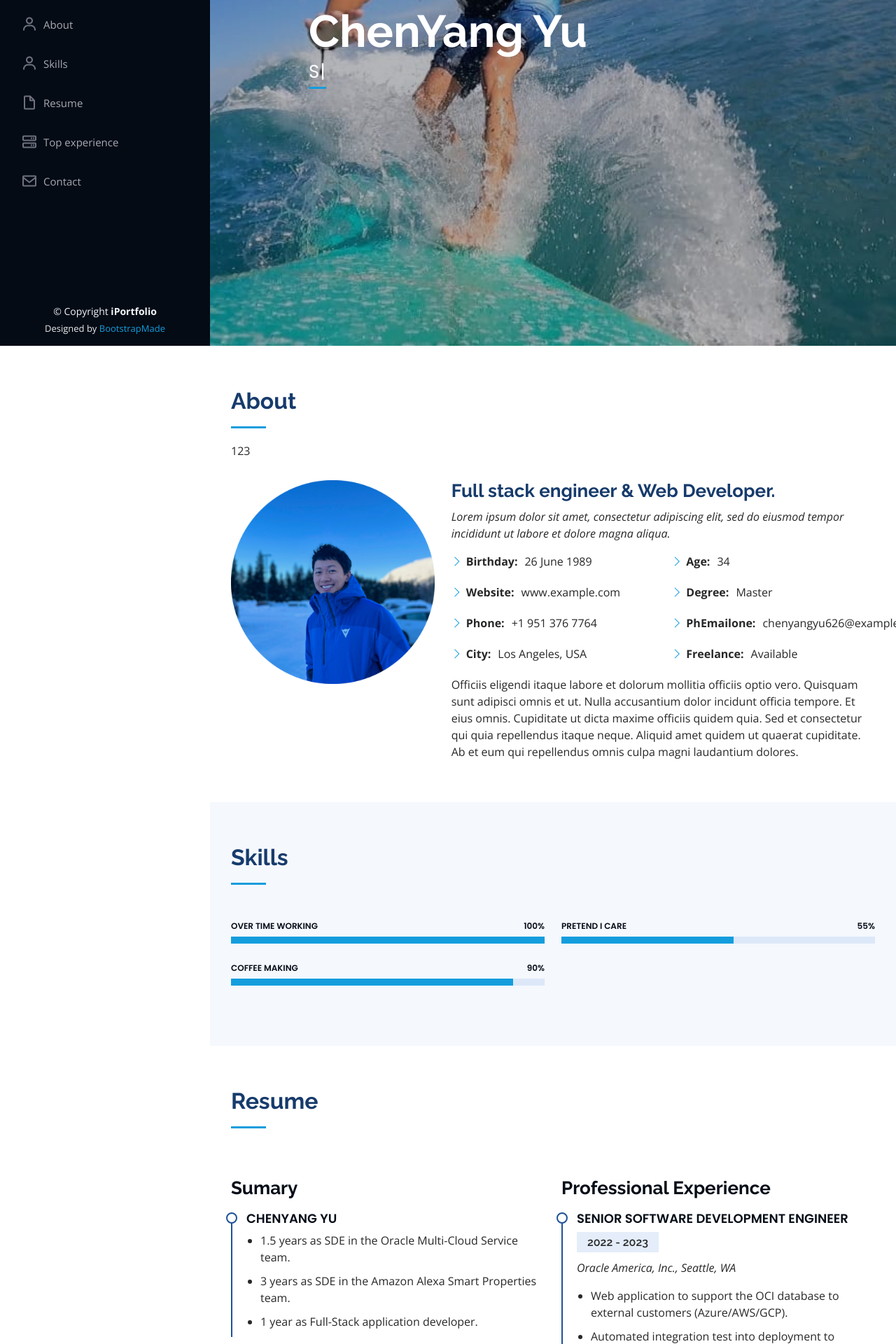
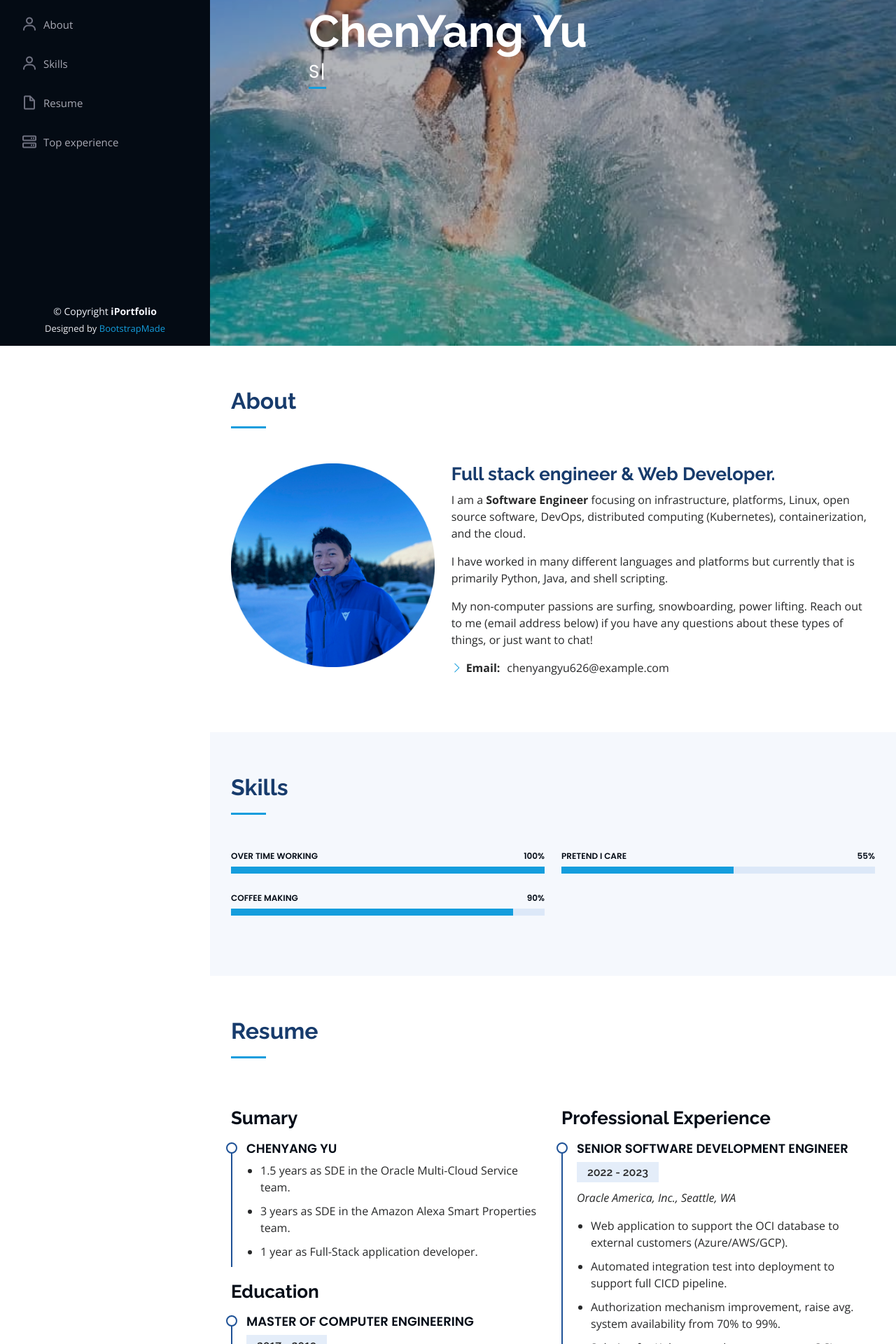
Before and after one commit to alumi5566/myDjango, a Django app: page /home/ in a window 1280 px wide. Shown: the part 306-2226 px from the top of the page at 70% size. Run offline with Django 4.2, Linux system fonts and the light colour scheme; some libraries are stand-ins or nearby versions.

Commit message:
finish personal static part

```diff
--- a/myPersonal/home/templates/home/base.html
+++ b/myPersonal/home/templates/home/base.html
@@ -64,7 +64,6 @@
                 <li><a href="#skills" class="nav-link scrollto"><i class="bx bx-user"></i> <span>Skills</span></a></li>
                 <li><a href="#resume" class="nav-link scrollto"><i class="bx bx-file-blank"></i> <span>Resume</span></a></li>
                 <li><a href="#experience" class="nav-link scrollto"><i class="bx bx-server"></i> <span>Top experience</span></a></li>
-                <li><a href="#contact" class="nav-link scrollto"><i class="bx bx-envelope"></i> <span>Contact</span></a></li>
             </ul>
         </nav><!-- .nav-menu -->
     </div>
@@ -86,7 +85,6 @@
 
             <div class="section-title">
                 <h2>About</h2>
-                <p>123</p>
             </div>
 
             <div class="row">
@@ -95,32 +93,16 @@
                 </div>
                 <div class="col-lg-8 pt-4 pt-lg-0 content" data-aos="fade-left">
                     <h3>Full stack engineer &amp; Web Developer.</h3>
-                    <p class="fst-italic">
-                        Lorem ipsum dolor sit amet, consectetur adipiscing elit, sed do eiusmod tempor incididunt ut labore et dolore
-                        magna aliqua.
-                    </p>
-                    <div class="row">
-                        <div class="col-lg-6">
-                            <ul>
-                                <li><i class="bi bi-chevron-right"></i> <strong>Birthday:</strong> <span>26 June 1989</span></li>
-                                <li><i class="bi bi-chevron-right"></i> <strong>Website:</strong> <span>www.example.com</span></li>
-                                <li><i class="bi bi-chevron-right"></i> <strong>Phone:</strong> <span>+1 951 376 7764</span></li>
-                                <li><i class="bi bi-chevron-right"></i> <strong>City:</strong> <span>Los Angeles, USA</span></li>
-                            </ul>
-                        </div>
-                        <div class="col-lg-6">
-                            <ul>
-                                <li><i class="bi bi-chevron-right"></i> <strong>Age:</strong> <span>34</span></li>
-                                <li><i class="bi bi-chevron-right"></i> <strong>Degree:</strong> <span>Master</span></li>
-                                <li><i class="bi bi-chevron-right"></i> <strong>PhEmailone:</strong> <span>chenyangyu626@example.com</span></li>
-                                <li><i class="bi bi-chevron-right"></i> <strong>Freelance:</strong> <span>Available</span></li>
-                            </ul>
-                        </div>
+                    <p>I am a <strong>Software Engineer</strong> focusing on infrastructure, platforms, Linux, open source software, DevOps, distributed computing (Kubernetes), containerization, and the cloud.</p>
+                    <p></p>
+                    <p>I have worked in many different languages and platforms but currently that is primarily Python, Java, and shell scripting.</p>
+                    <p></p>
+                    <p>My non-computer passions are surfing, snowboarding, power lifting. Reach out to me (email address below) if you have any questions about these types of things, or just want to chat!</p>
+                    <div class="col-lg-6">
+                        <ul>
+                            <li><i class="bi bi-chevron-right"></i> <strong>Email:</strong> <span>chenyangyu626@example.com</span></li>
+                        </ul>
                     </div>
-                    <p>
-                        Officiis eligendi itaque labore et dolorum mollitia officiis optio vero. Quisquam sunt adipisci omnis et ut. Nulla accusantium dolor incidunt officia tempore. Et eius omnis.
-                        Cupiditate ut dicta maxime officiis quidem quia. Sed et consectetur qui quia repellendus itaque neque. Aliquid amet quidem ut quaerat cupiditate. Ab et eum qui repellendus omnis culpa magni laudantium dolores.
-                    </p>
                 </div>
             </div>
 
@@ -283,76 +265,6 @@
         </div>
     </section><!-- End Services Section -->
 
-    <!-- ======= Contact Section ======= -->
-    <section id="contact" class="contact">
-        <div class="container">
-
-            <div class="section-title">
-                <h2>Contact</h2>
-                <p>Magnam dolores commodi suscipit. Necessitatibus eius consequatur ex aliquid fuga eum quidem. Sit sint consectetur velit. Quisquam quos quisquam cupiditate. Et nemo qui impedit suscipit alias ea. Quia fugiat sit in iste officiis commodi quidem hic quas.</p>
-            </div>
-
-            <div class="row" data-aos="fade-in">
-
-                <div class="col-lg-5 d-flex align-items-stretch">
-                    <div class="info">
-                        <div class="address">
-                            <i class="bi bi-geo-alt"></i>
-                            <h4>Location:</h4>
-                            <p>500 S. Berendo St., Los Angeles, CA</p>
-                        </div>
-
-                        <div class="email">
-                            <i class="bi bi-envelope"></i>
-                            <h4>Email:</h4>
-                            <p>chenyangyu626@gmail.com</p>
-                        </div>
-
-                        <div class="phone">
-                            <i class="bi bi-phone"></i>
-                            <h4>Call:</h4>
-                            <p>+1 951 376 7764</p>
-                        </div>
-
-                        <iframe src="https://www.google.com/maps/embed/v1/place?q=500+South+Berendo+Street,+Los+Angeles,+CA,+USA&key=AIzaSyBFw0Qbyq9zTFTd-tUY6dZWTgaQzuU17R8" frameborder="0" style="border:0; width: 100%; height: 290px;" allowfullscreen></iframe>
-                    </div>
-
-                </div>
-
-                <div class="col-lg-7 mt-5 mt-lg-0 d-flex align-items-stretch">
-                    <form action="forms/contact.php" method="post" role="form" class="php-email-form">
-                        <div class="row">
-                            <div class="form-group col-md-6">
-                                <label for="name">Your Name</label>
-                                <input type="text" name="name" class="form-control" id="name" required>
-                            </div>
-                            <div class="form-group col-md-6">
-                                <label for="name">Your Email</label>
-                                <input type="email" class="form-control" name="email" id="email" required>
-                            </div>
-                        </div>
-                        <div class="form-group">
-                            <label for="name">Subject</label>
-                            <input type="text" class="form-control" name="subject" id="subject" required>
-                        </div>
-                        <div class="form-group">
-                            <label for="name">Message</label>
-                            <textarea class="form-control" name="message" rows="10" required></textarea>
-                        </div>
-                        <div class="my-3">
-                            <div class="loading">Loading</div>
-                            <div class="error-message"></div>
-                            <div class="sent-message">Your message has been sent. Thank you!</div>
-                        </div>
-                        <div class="text-center"><button type="submit">Send Message</button></div>
-                    </form>
-                </div>
-
-            </div>
-
-        </div>
-    </section><!-- End Contact Section -->
-
 </main><!-- End #main -->
 
 <!-- ======= Footer ======= -->
```
